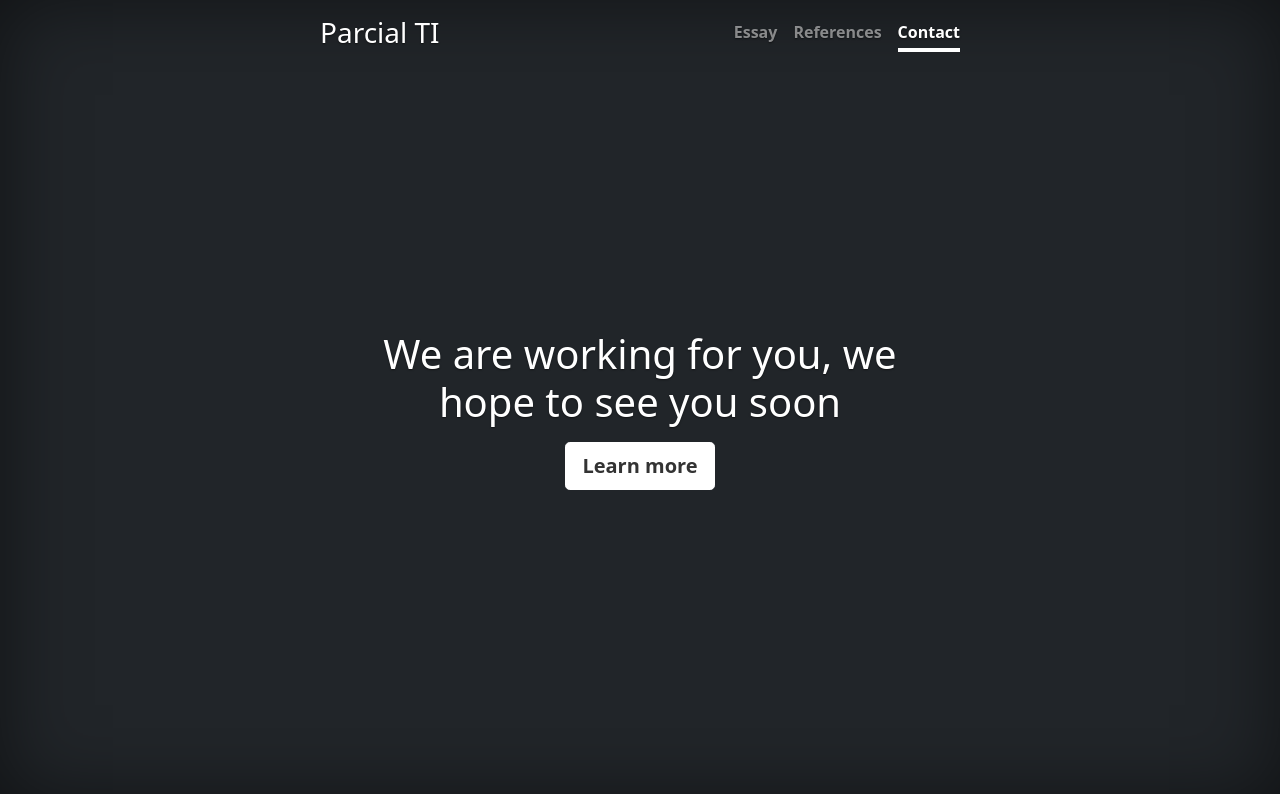
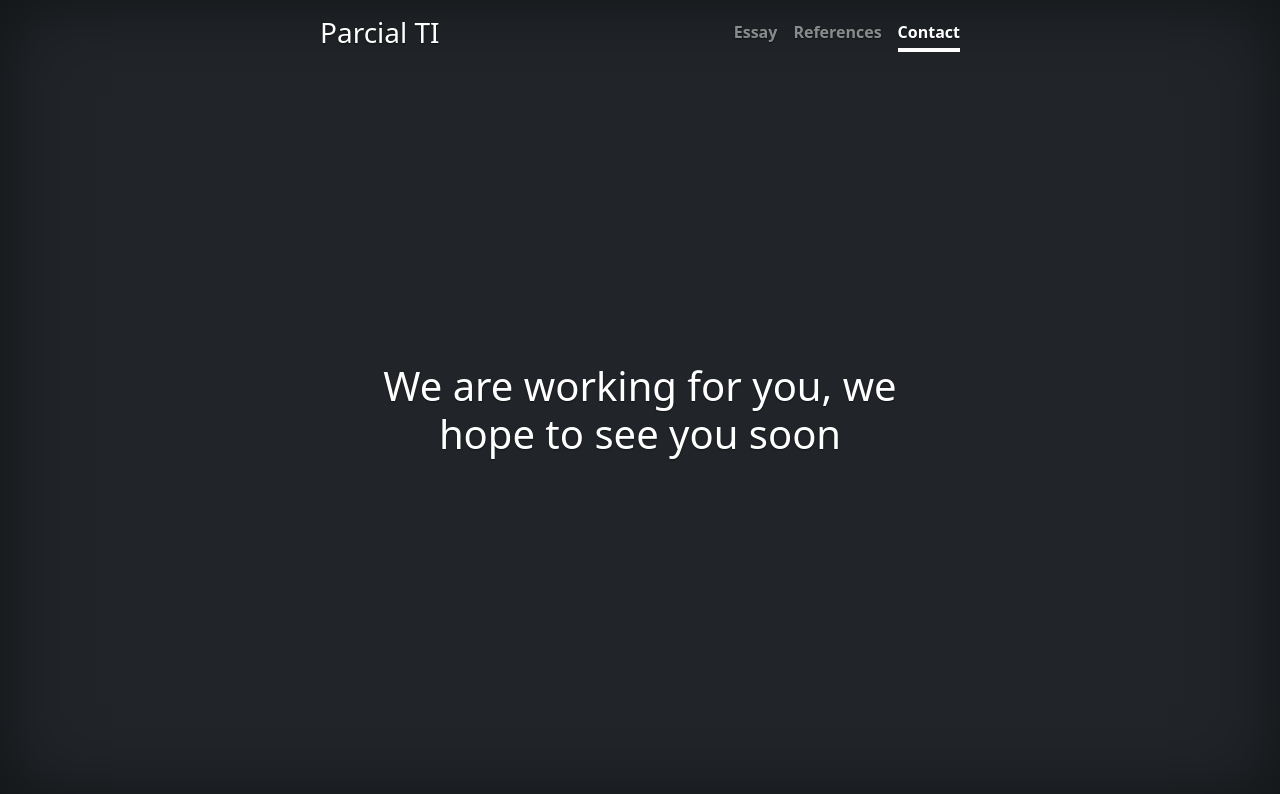
Before and after one commit to Davidbahe/Infraestuctura1, a plain HTML site: page cover/contact.html in a window 1280 px wide. Drawn offline with Linux system fonts and the light colour scheme.

Commit message:
Update contact.html

```diff
--- a/cover/contact.html
+++ b/cover/contact.html
@@ -54,7 +54,7 @@
     <h1>We are working for you, we hope to see you soon  </h1>
     <p class="lead"></p>
     <p class="lead">
-      <a href="#" class="btn btn-lg btn-secondary fw-bold border-white bg-white">Learn more</a>
+
     </p>
   </main>
 
```
